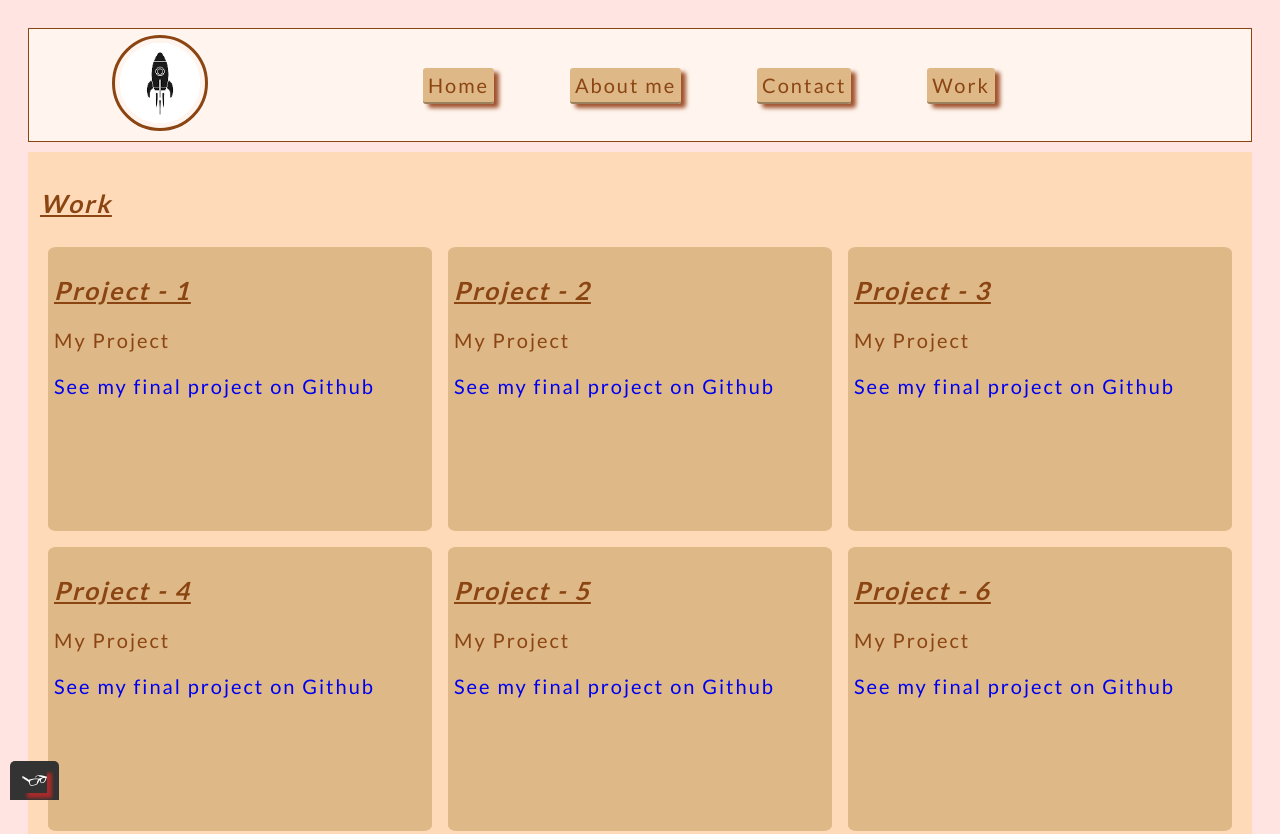
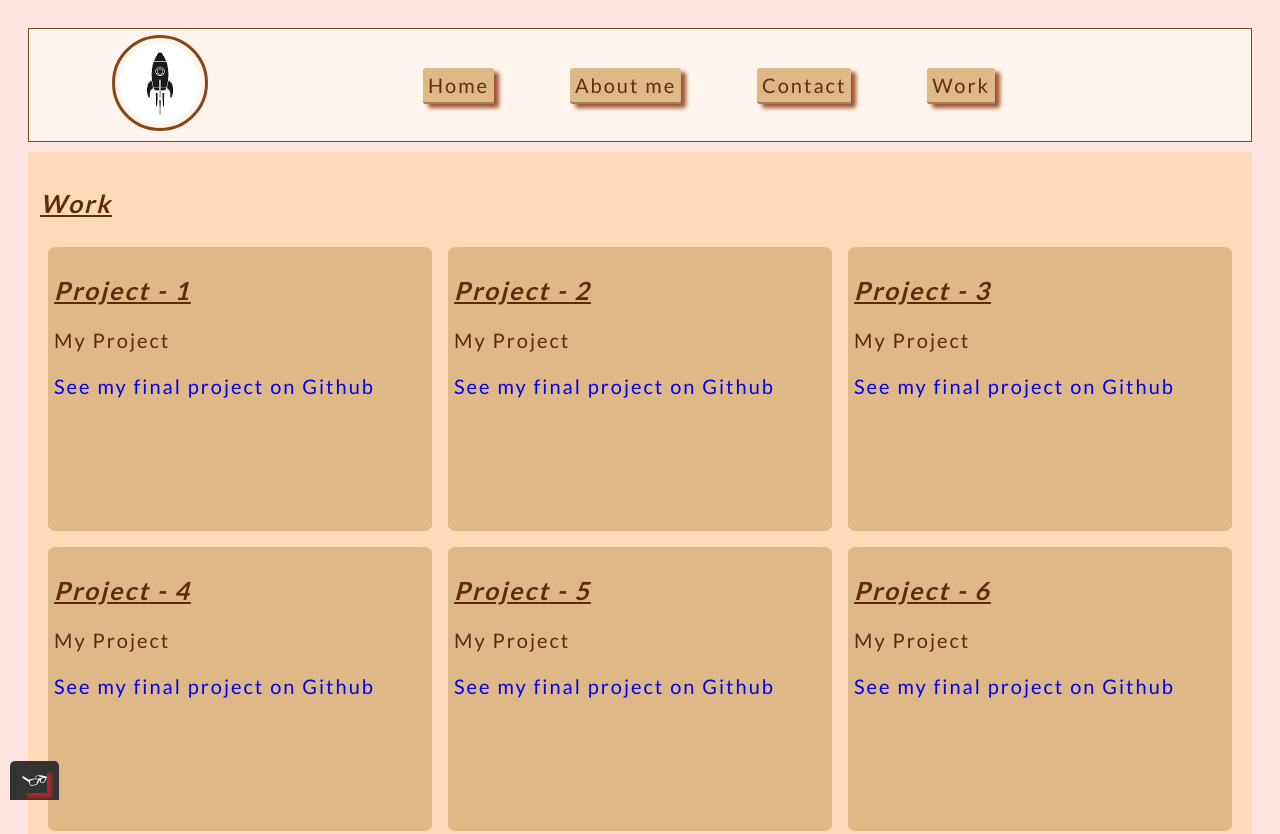
Before and after one commit to marcelofms1/Portfolio-Website, a plain HTML site: page work.html in a window 1280 px wide. Shown: the top 834 px of the page. Drawn offline with Linux system fonts and the light colour scheme.

Commit message:
update style.production.css
if applied, this change will adjust the contrast of the letters to their background.

```diff
--- a/css/style.production.css
+++ b/css/style.production.css
@@ -48,7 +48,7 @@ h1 {
 	font-weight: 900;
 	font-style:italic;
 	text-decoration: underline;
-	color: #8b4513;
+	color: #5d2d0a;
 }
 
 header {
@@ -155,7 +155,7 @@ input{
   .button {
 	  margin-right:70px;
 	background-color: #deb887;
-	color: #8b4513;
+	color: #622e09;
 	text-decoration: none;
 	padding: 5px;
 	border-radius: 3px;
@@ -231,7 +231,7 @@ input{
 	  padding:6px;
 	  border-radius: 2%;
 	  line-height:1.3;
-	  color: #8b4513;
+	  color: #592b0a;
   }
 
   .grid{
```
